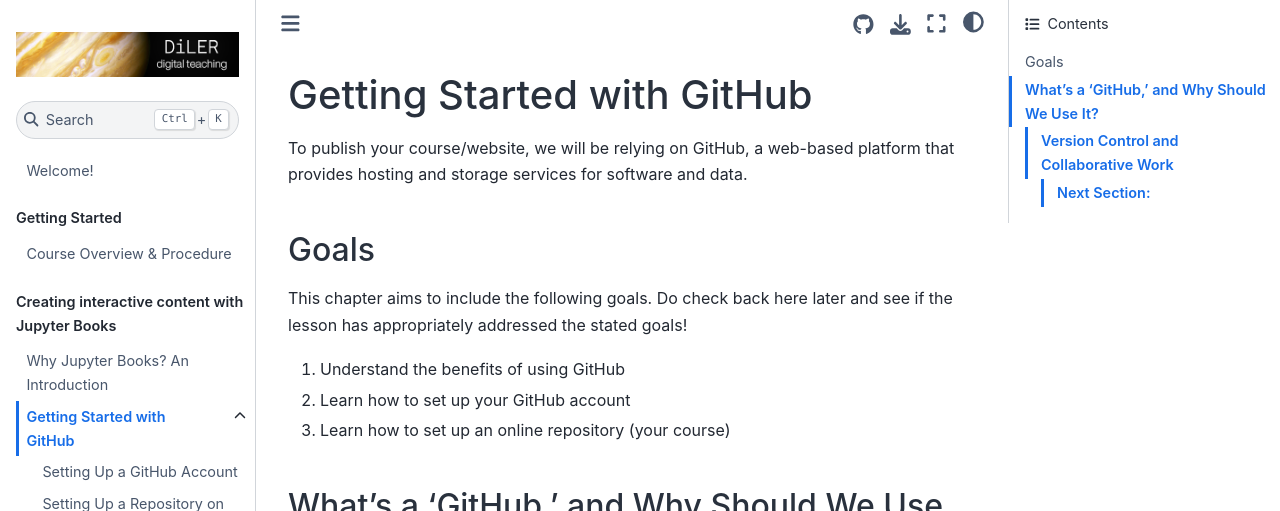
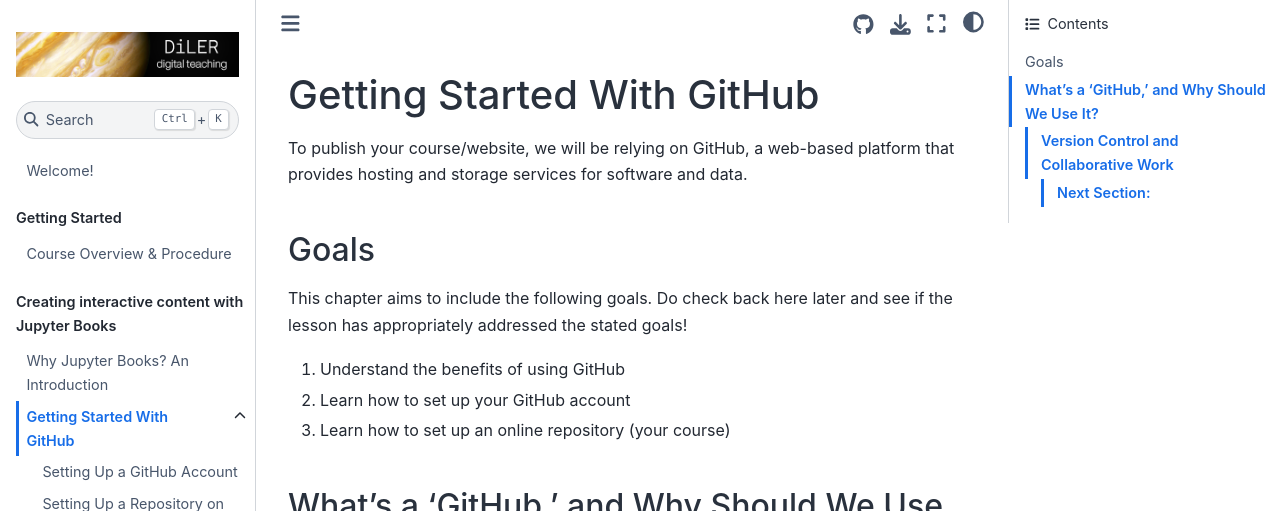
Before and after one commit to M-earnest/tutorial_jupyter_books, a Jupyter Book: the page built from content/1_github/intro.md, in a window 1280 px wide and 900 px high. Shown: the top 511 px of the window. Built offline with Jupyter Book 1.0.4 settings and Sphinx 7.4.7 and the Sphinx Book theme 1.1.4, drawn with Linux system fonts in a browser that asks for light colours; pages that are not in the unit, such as notebooks, are missing from menus.

```diff
--- a/content/1_github/intro.md
+++ b/content/1_github/intro.md
@@ -1,4 +1,4 @@
-# Getting Started with GitHub
+# Getting Started With GitHub
 
 To publish your course/website, we will be relying on GitHub, a web-based platform that provides hosting and storage services for software and data.
 
```
